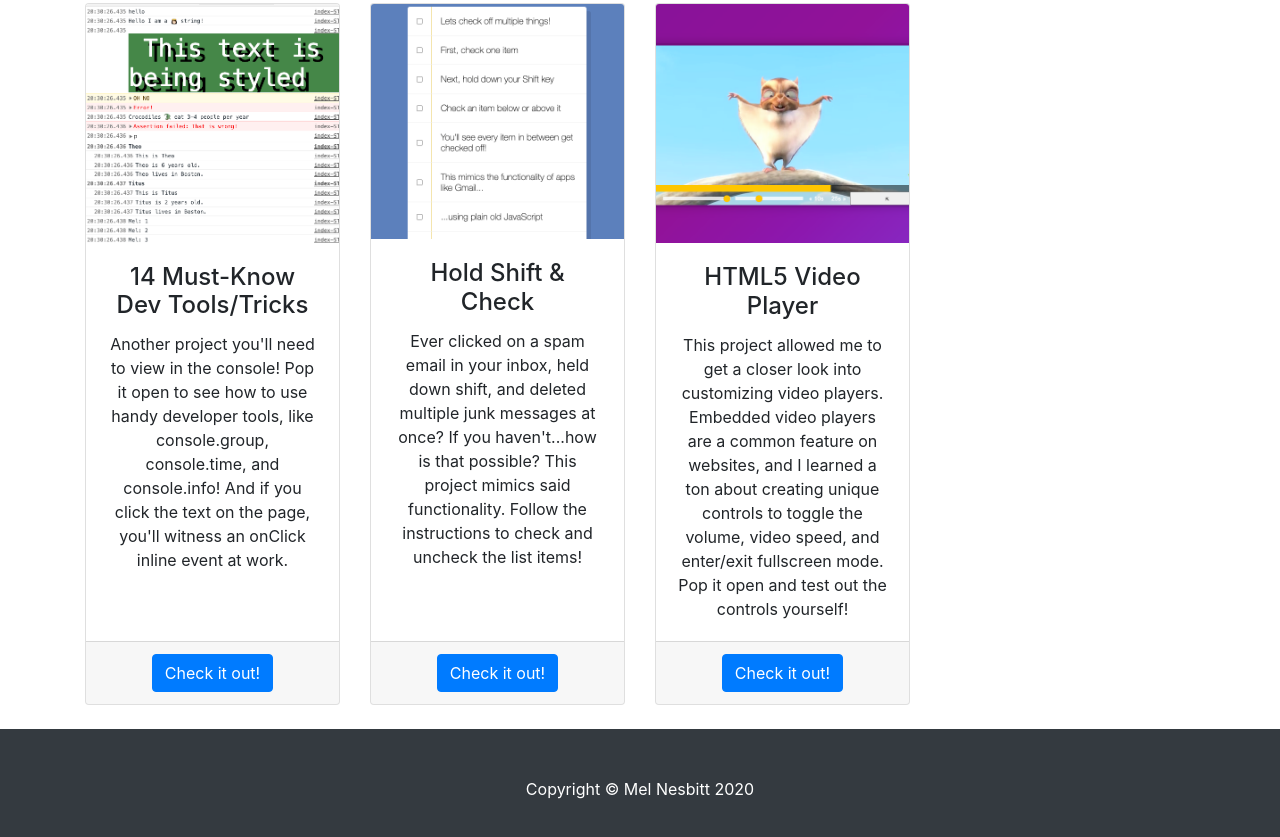
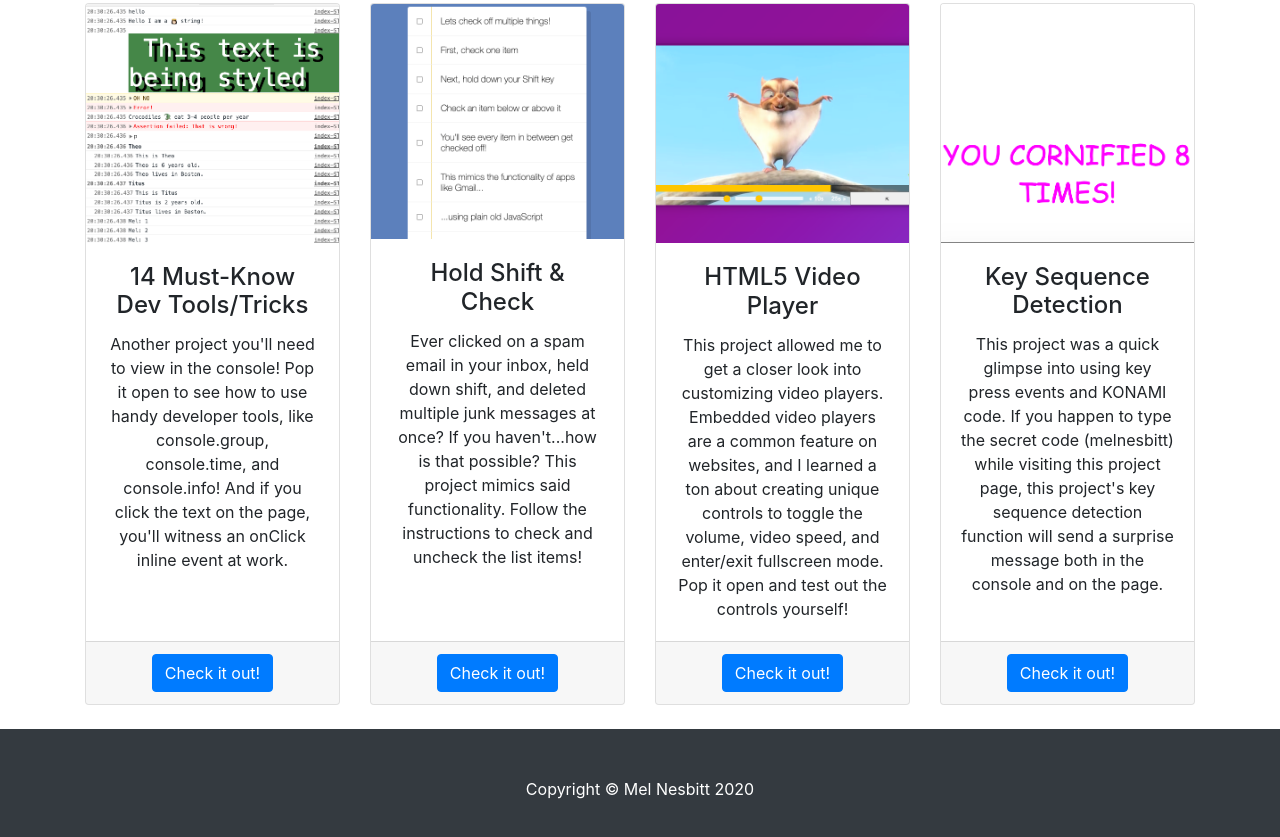
Before and after one commit to MelNesbitt12/JavaScript30-practice, a website: page index.html in a window 1280 px wide. Shown: the part 1769-2606 px from the top of the page. Drawn offline with Linux system fonts and the light colour scheme.

Commit message:
Added project 12: Key Sequence Detection

```diff
--- a/index.html
+++ b/index.html
@@ -211,6 +211,20 @@
         </div>
       </div>
 
+      <div class="col-lg-3 col-md-6 mb-4">
+        <div class="card h-100">
+          <img class="card-img-top" src="./images/js312.png" alt="">
+          <div class="card-body">
+            <h4 class="card-title">Key Sequence Detection</h4>
+            <p class="card-text">This project was a quick glimpse into using key press events and KONAMI code. If you happen to type the secret code (melnesbitt) while visiting this project page, this project's key sequence detection function will send a surprise message both in the console and on the page.</p>
+          </div>
+
+          <div class="card-footer">
+            <a href="./12/index-START.html" target="_blank" class="btn btn-primary">Check it out!</a>
+          </div>
+        </div>
+      </div>
+
     </div>
     <!-- /.row -->
 
```
Also changed, not shown: 12/index-START.html (added, +30 -0 lines), images/js312.png (added).
